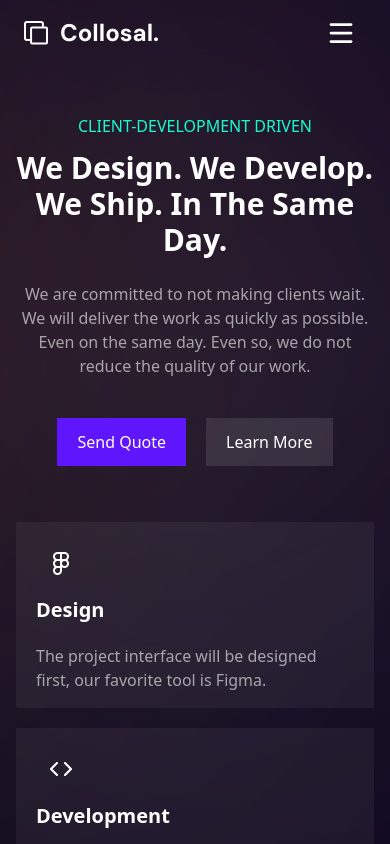
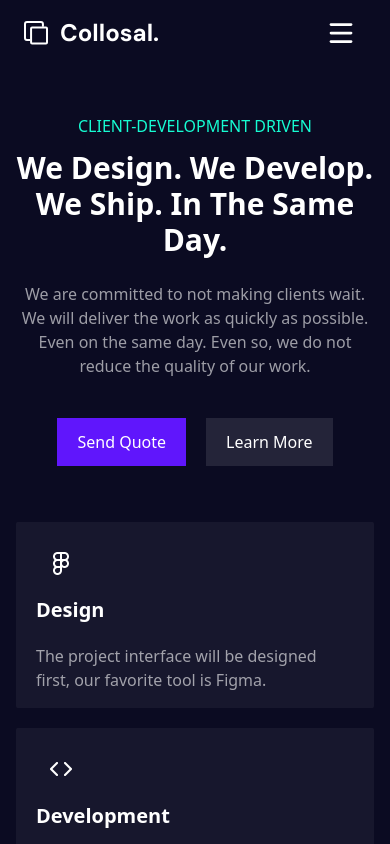
Before and after one commit to cuingskot76/collosal-profile, a React (Vite) app: page / in a window 390 px wide. Shown: the top 844 px of the page. Built offline with nearby package versions, Linux system fonts and the light colour scheme.

Commit message:
hero gradient hidden

```diff
--- a/src/components/home/Hero.jsx
+++ b/src/components/home/Hero.jsx
@@ -17,9 +17,9 @@
         <button className="button py-3 px-5">Learn More</button>
       </div>
       {/* gradient start */}
-      <div className="absolute z-[-1] w-[100%] h-[100%] sm:top-0 -left-full orange-gradient blur-[300px]" />
-      <div className="absolute z-[-2] w-[40%] h-[70%] sm:bottom-40 green-gradient blur-[200px]" />
-      <div className="absolute z-[-1] w-[100%] h-[100%] sm:-right-[0] 2xl:-right-[50%] bottom-20 red-gradient blur-[300px]" />
+      <div className="hidden sm:block absolute z-[-1] w-[100%] h-[100%] sm:top-0 -left-full orange-gradient blur-[300px]" />
+      <div className="hidden sm:block absolute z-[-2] w-[40%] h-[70%] sm:bottom-40 green-gradient blur-[200px]" />
+      <div className="hidden sm:block absolute z-[-1] w-[100%] h-[100%] sm:-right-[0] 2xl:-right-[50%] bottom-20 red-gradient blur-[300px]" />
       {/* gradient end */}
     </div>
   );
```
